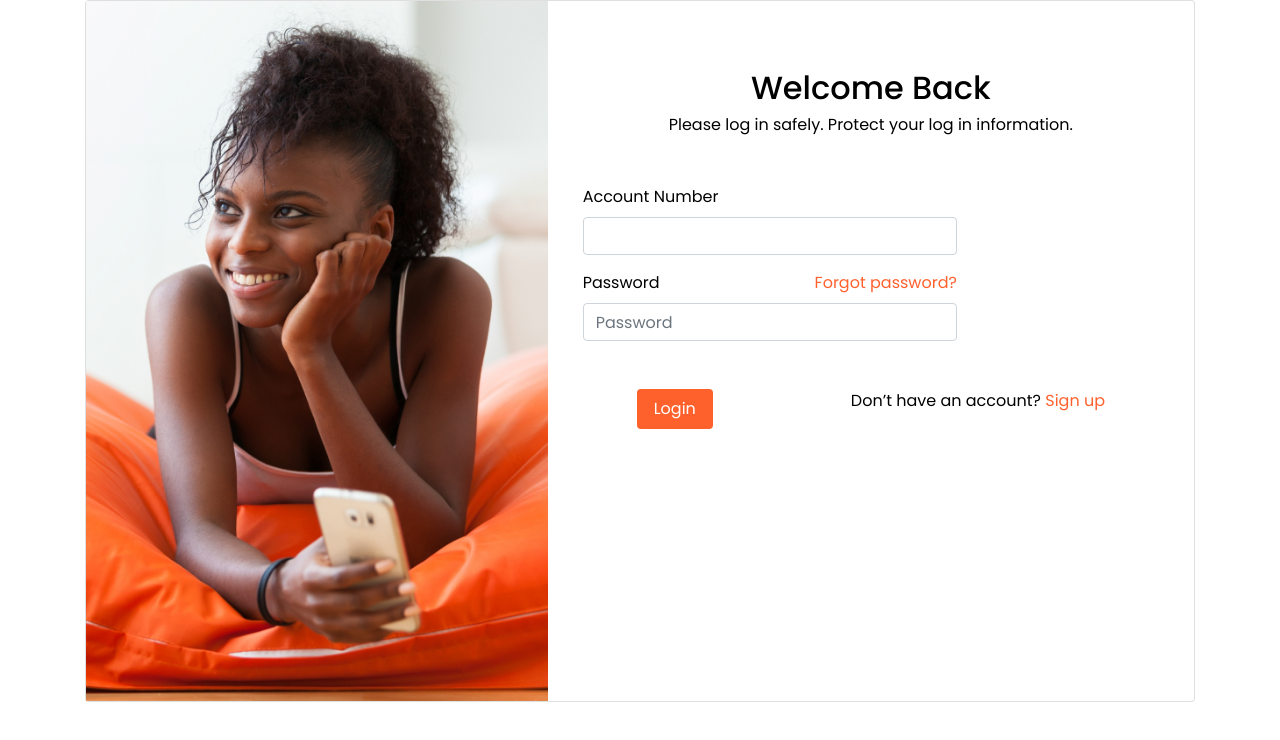
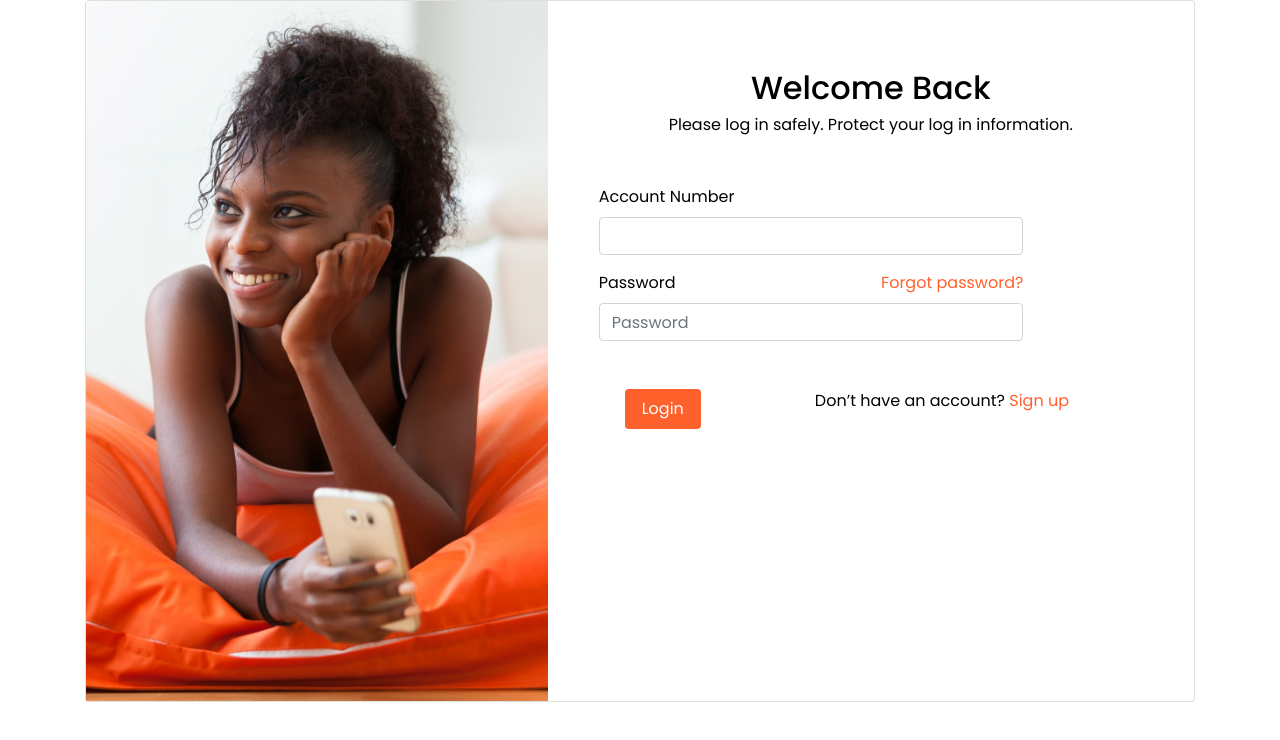
Before and after one commit to Aideagency/alphamorgan, a Vue app: page /Login in a window 1280 px wide. Shown: the top 740 px of the page. Built offline with nearby package versions, Linux system fonts and the light colour scheme.

Commit message:
fix login page alignment

```diff
--- a/src/views/Login.vue
+++ b/src/views/Login.vue
@@ -18,11 +18,11 @@
               </p>
 
               <form class="mt-5">
-                 <div class="form-group col-8 mt-4">
+                 <div class="form-group col-9 mt-4 mx-3">
                     <label for="number" class="d-flex">Account Number</label>
                     <input type="number" name="number" id="number" class="form-control" >
                   </div>
-                <div class="form-group col-8">
+                <div class="form-group col-9 mx-3">
                   <div class="d-flex justify-content-between">
                     <label>Password</label> <a href="#!" class="forgot-password-link text-orange">Forgot password?</a>
                   </div>
@@ -34,7 +34,7 @@
                 </div>
                 <div class="d-flex justify-content-around mt-5">
                    <button type="submit" class="btn btn-log">Login</button>
-                <p>Don’t have an account? <router-link to="/register" class="text-orange">Sign up</router-link> </p>
+                <p class="mr-5">Don’t have an account? <router-link to="/register" class="text-orange">Sign up</router-link> </p>
                 </div>
               </form>
             </div>
```
